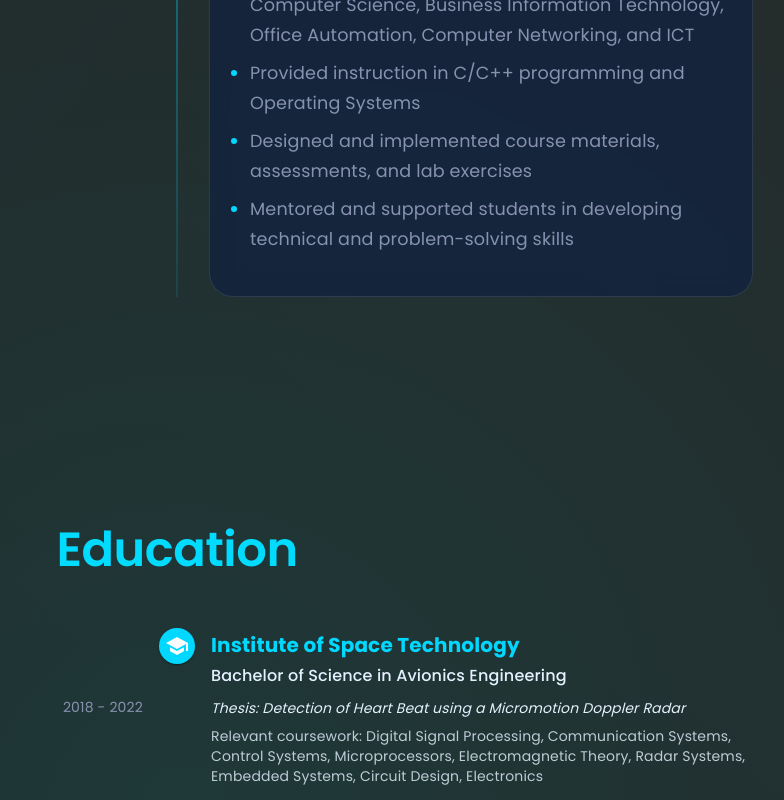
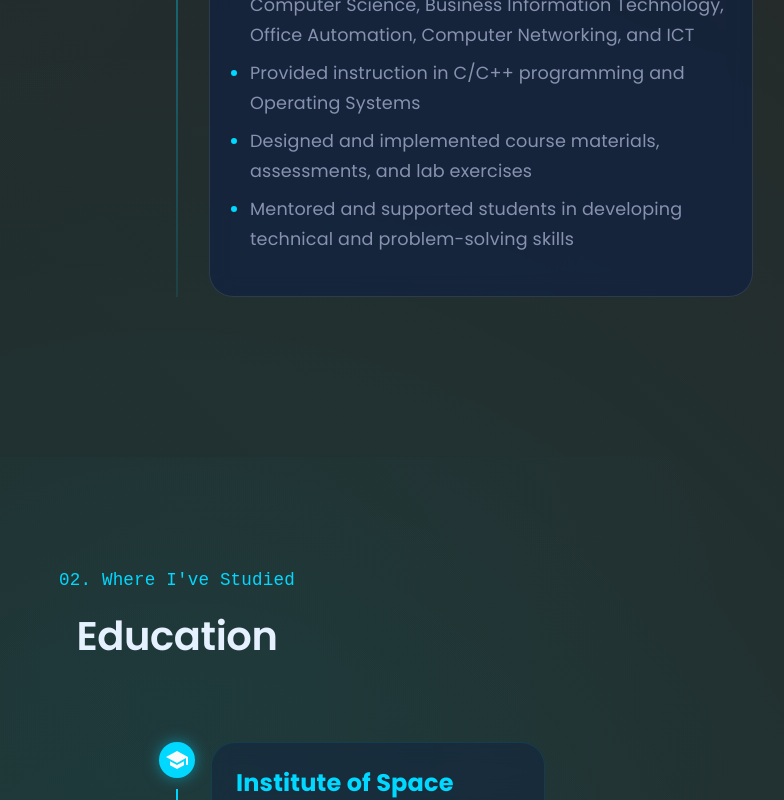
Before and after one commit to Ahmad-Jamal-Khan/portfolio, a React (Vite) app: page / in a window 1280 px wide. Shown: the part 2000-2800 px from the top of the page, without its empty margins (463-1247 px from the left). Built offline with nearby package versions, Linux system fonts and the light colour scheme.

Commit message:
Update Education component to match modern UI aesthetic

```diff
--- a/src/components/Education.tsx
+++ b/src/components/Education.tsx
@@ -1,4 +1,4 @@
-import { Box, Typography } from '@mui/material';
+import { Box, Typography, Container, useTheme } from '@mui/material';
 import { Timeline, TimelineItem, TimelineSeparator, TimelineConnector, TimelineContent, TimelineDot, TimelineOppositeContent } from '@mui/lab';
 import { motion } from 'framer-motion';
 import SchoolIcon from '@mui/icons-material/School';
@@ -14,32 +14,61 @@ const education = [
 ];
 
 const Education = () => {
+  const theme = useTheme();
+
   return (
-    <Box id="education" sx={{ py: 8, px: { xs: 2, md: 4 } }}>
-      <Typography
-        variant="h2"
-        component={motion.h2}
+    <Box
+      id="education"
+      sx={{
+        py: { xs: 8, md: 12 },
+        minHeight: '100vh',
+        display: 'flex',
+        alignItems: 'center',
+        position: 'relative',
+        '&::before': {
+          content: '""',
+          position: 'absolute',
+          top: 0,
+          left: 0,
+          right: 0,
+          bottom: 0,
+          background: 'radial-gradient(circle at 50% 30%, rgba(0, 216, 255, 0.03) 0%, rgba(10, 25, 47, 0) 70%)',
+          zIndex: 0,
+        },
+      }}
+    >
+      <Container maxWidth="lg" sx={{ position: 'relative', zIndex: 1 }}>
+        <motion.div
           initial={{ opacity: 0, y: 20 }}
           whileInView={{ opacity: 1, y: 0 }}
           viewport={{ once: true }}
-        transition={{ duration: 0.5 }}
+          transition={{ duration: 0.6 }}
+        >
+          <Box sx={{ mb: 8, textAlign: 'center' }}>
+            <Typography
+              variant="body1"
               sx={{
-          color: '#00D8FF',
-          mb: 4,
-          textAlign: 'center',
-          fontSize: { xs: '2rem', md: '3rem' },
+                color: theme.palette.primary.main,
+                fontFamily: '"Fira Code", monospace',
+                mb: 2,
               }}
             >
-        Education
+              <span style={{ color: theme.palette.primary.main }}>02.</span> Where I've Studied
             </Typography>
+            <Typography variant="h2">Education</Typography>
+          </Box>
+
+          <Box sx={{ maxWidth: '800px', mx: 'auto' }}>
             <Timeline position="alternate">
               {education.map((edu, index) => (
                 <TimelineItem key={index}>
                   <TimelineOppositeContent
-              sx={{ m: 'auto 0' }}
-              align="right"
-              variant="body2"
-              color="text.secondary"
+                    sx={{
+                      m: 'auto 0',
+                      color: 'rgba(230, 241, 255, 0.7)',
+                      fontFamily: '"Fira Code", monospace',
+                      fontSize: { xs: '0.8rem', md: '0.9rem' }
+                    }}
                   >
                     {edu.year}
                   </TimelineOppositeContent>
@@ -48,28 +77,50 @@ const Education = () => {
                       initial={{ scale: 0 }}
                       whileInView={{ scale: 1 }}
                       viewport={{ once: true }}
-                transition={{ duration: 0.5, delay: index * 0.2 }}
+                      transition={{ duration: 0.5, type: 'spring' }}
                     >
-                <TimelineDot sx={{ bgcolor: '#00D8FF' }}>
+                      <TimelineDot
+                        sx={{
+                          bgcolor: '#00D8FF',
+                          boxShadow: '0 0 15px rgba(0, 216, 255, 0.5)'
+                        }}
+                      >
                         <SchoolIcon />
                       </TimelineDot>
                     </motion.div>
-              {index < education.length - 1 && (
-                <TimelineConnector sx={{ bgcolor: 'rgba(0, 216, 255, 0.3)' }} />
-              )}
+                    <TimelineConnector sx={{
+                      background: 'linear-gradient(180deg, #00D8FF 0%, rgba(0, 216, 255, 0.1) 100%)',
+                      width: '2px'
+                    }} />
                   </TimelineSeparator>
                   <TimelineContent sx={{ py: '12px', px: 2 }}>
                     <motion.div
                       initial={{ opacity: 0, x: index % 2 === 0 ? 50 : -50 }}
                       whileInView={{ opacity: 1, x: 0 }}
                       viewport={{ once: true }}
-                transition={{ duration: 0.5, delay: index * 0.2 }}
+                      transition={{ duration: 0.5, delay: 0.2 }}
+                    >
+                      <Box
+                        sx={{
+                          p: 3,
+                          background: 'rgba(17, 34, 64, 0.5)',
+                          backdropFilter: 'blur(10px)',
+                          borderRadius: 2,
+                          border: '1px solid rgba(0, 216, 255, 0.1)',
+                          transition: 'all 0.3s ease',
+                          '&:hover': {
+                            transform: 'translateY(-5px)',
+                            boxShadow: '0 10px 20px rgba(0, 216, 255, 0.1)',
+                            borderColor: '#00D8FF',
+                          }
+                        }}
                       >
                         <Typography
-                  variant="h6"
-                  component="span"
+                          variant="h5"
+                          component="h3"
                           sx={{
                             color: '#00D8FF',
+                            mb: 1,
                             fontWeight: 'bold',
                           }}
                         >
@@ -80,7 +131,7 @@ const Education = () => {
                           sx={{
                             color: '#E6F1FF',
                             fontWeight: 'medium',
-                    mb: 1,
+                            mb: 2,
                           }}
                         >
                           {edu.degree}
@@ -89,9 +140,11 @@ const Education = () => {
                           <Typography
                             variant="body2"
                             sx={{
-                      color: '#E6F1FF',
+                              color: theme.palette.primary.main,
                               fontStyle: 'italic',
-                      mb: 1,
+                              mb: 2,
+                              borderLeft: `2px solid ${theme.palette.primary.main}`,
+                              pl: 2,
                             }}
                           >
                             {edu.thesis}
@@ -105,12 +158,16 @@ const Education = () => {
                         >
                           {edu.description}
                         </Typography>
+                      </Box>
                     </motion.div>
                   </TimelineContent>
                 </TimelineItem>
               ))}
             </Timeline>
           </Box>
+        </motion.div>
+      </Container>
+    </Box>
   );
 };
 
```
Lines whose indentation alone changed are shown as unchanged.
